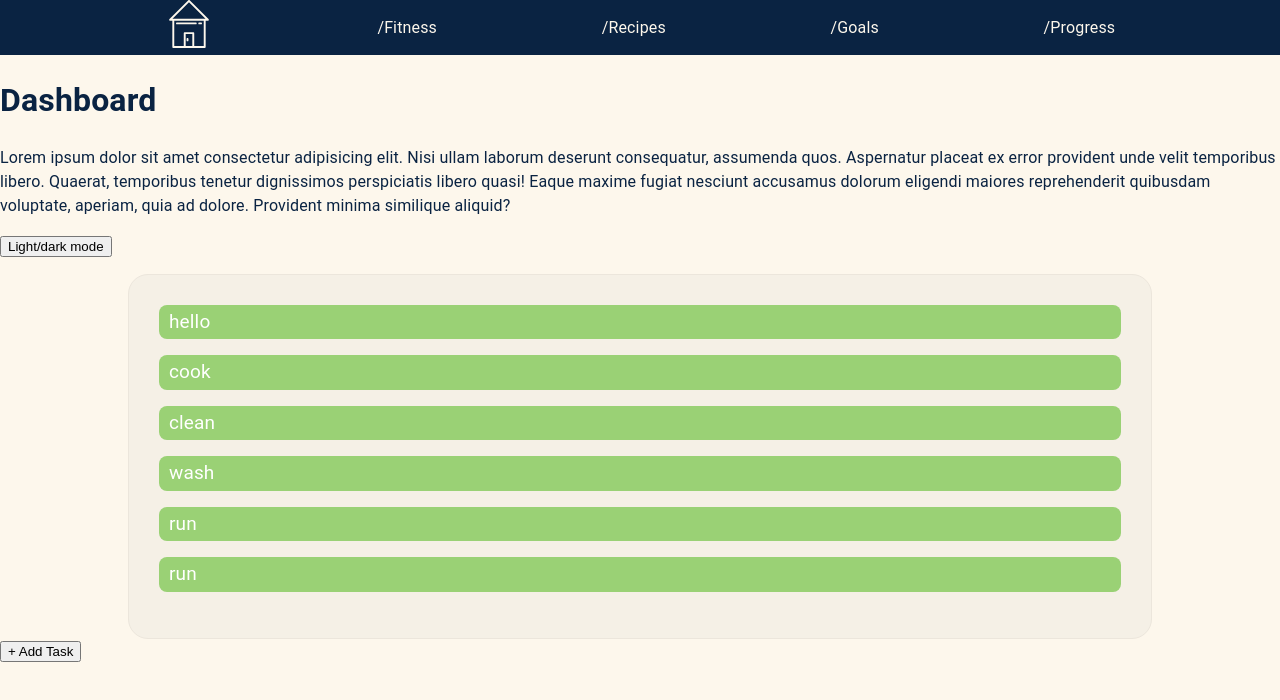
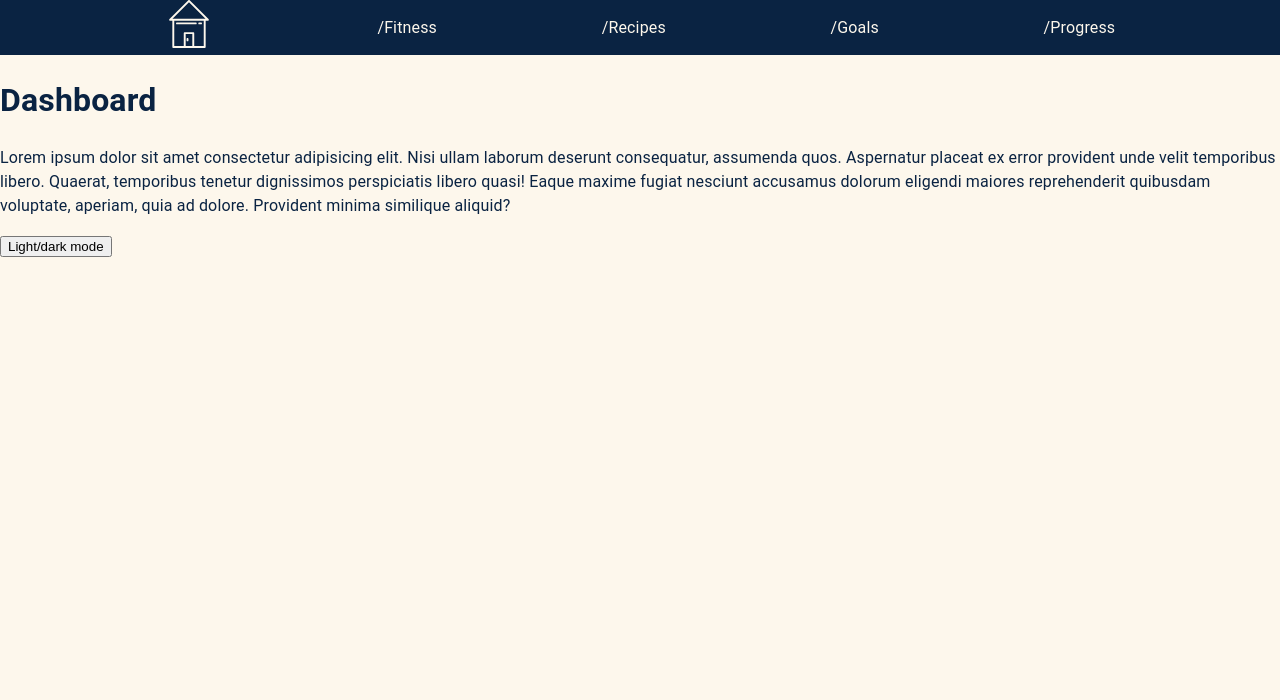
Before and after one commit to SchoolOfCode/final-project-front-end-theredhotchillicoders, a Next.js app: page / in a window 1280 px wide. Shown: the top 700 px of the page. Built offline with nearby package versions, Linux system fonts and the light colour scheme.

Commit message:
button added in correct div

```diff
--- a/components/TaskBoard/TaskBoard.js
+++ b/components/TaskBoard/TaskBoard.js
@@ -1,5 +1,6 @@
 import React from "react";
 import css from "./Taskboard.module.css";
+import AddTask from "../addTaskButton/addTask.js";
 
 const todos = [
   { title: "hello" },
@@ -22,6 +23,7 @@ export default function TaskBoard() {
           <Todo key={index} index={index} todo={todo} />
         ))}
       </div>
+      <AddTask />
     </div>
   );
 }
--- a/components/addTaskButton/addTask.js
+++ b/components/addTaskButton/addTask.js
@@ -4,14 +4,14 @@ const AddTask = () => {
     const [text, setText] = useState('')
 
     return (
-            <div className="add-task">
+            <div className="taskButton">
                 <button>+ Add Task</button>
                 {/* <input
                 type='text'
                 placeholder="Add Task"
                 value = {text}
-                onChange={(e) => setText(e.target.value)} */}
-                {/* /> */}
+                onChange={(e) => setText(e.target.value)}
+                /> */}
             </div>
     )
 }
--- a/pages/index.js
+++ b/pages/index.js
@@ -1,6 +1,5 @@
 import NavBar from "../components/NavBar/NavBar";
 import TaskBoard from "../components/TaskBoard/TaskBoard";
-import AddTask from "../components/addTaskButton/addTask";
 import React from "react";
 import { useEffect, useState } from "react";
 
@@ -31,8 +30,7 @@ export default function Dashboard({ toggleColorMode, theme }) {
         voluptate, aperiam, quia ad dolore. Provident minima similique aliquid?
       </p>
       <button onClick={toggleColorMode}>Light/dark mode</button>
-      <TaskBoard />
-      <AddTask />
+
     </div>
   );
 }
```
